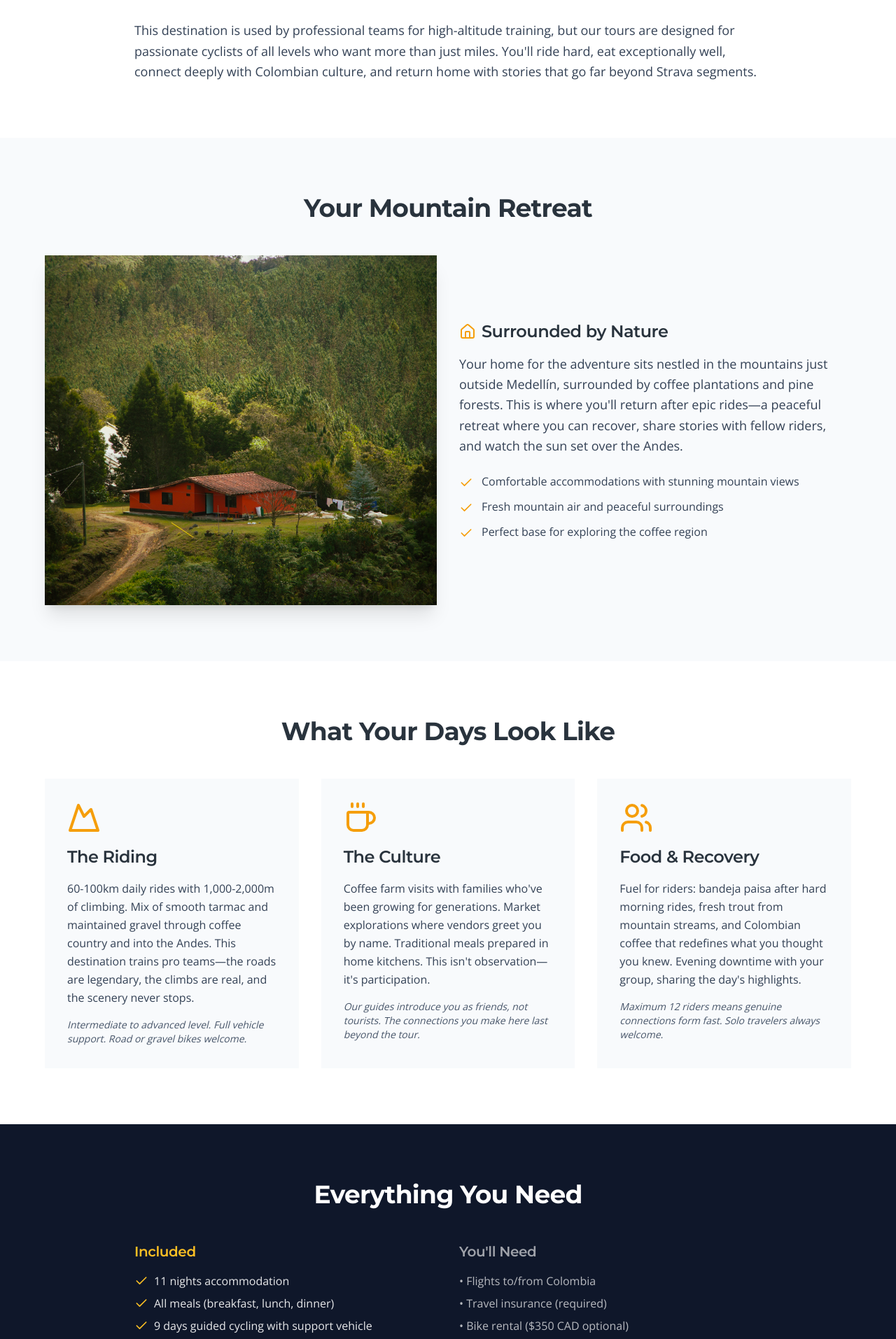
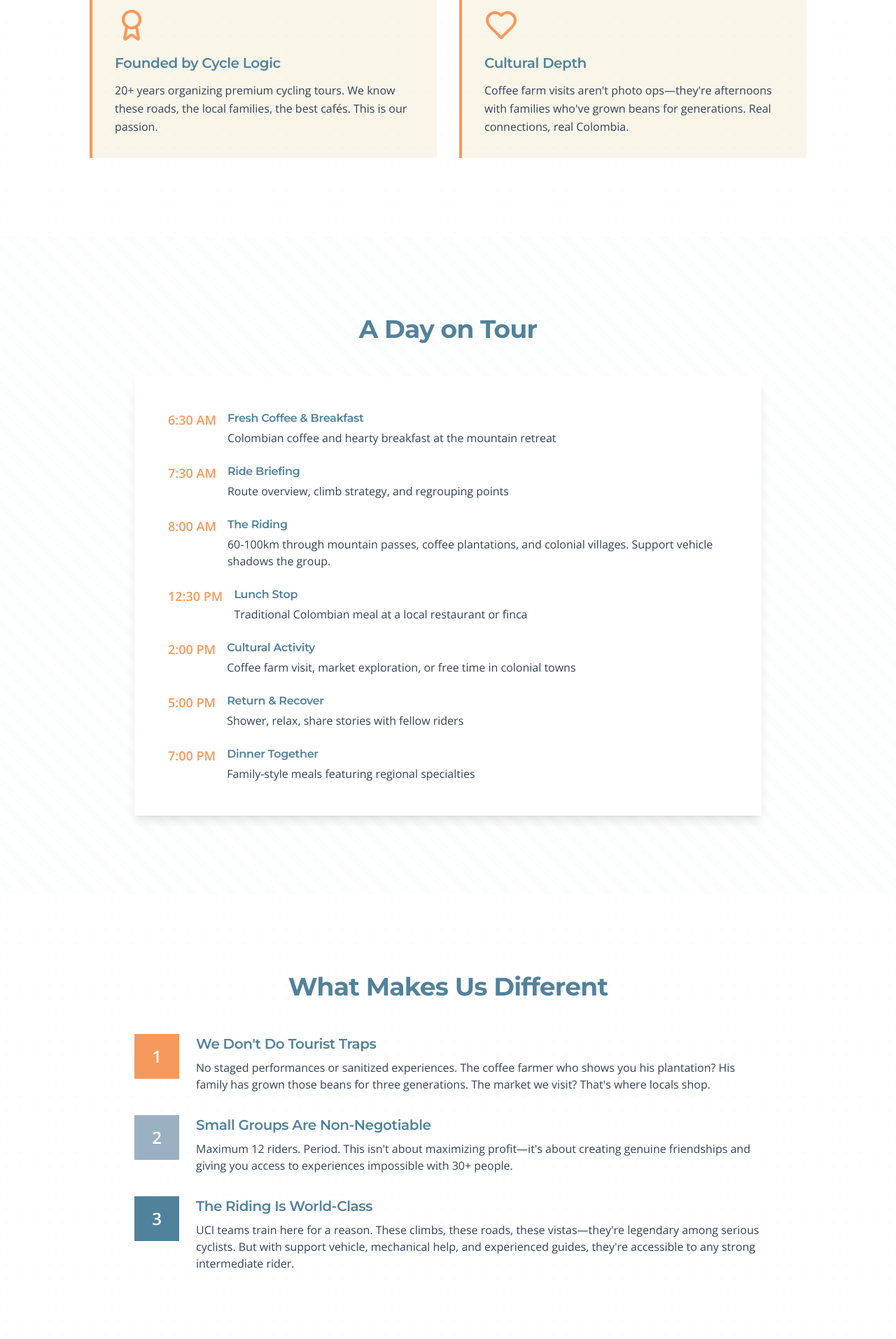
Before and after one commit to grumpy-tech/cozy-cabin-starter, a React (Vite) app: page /experience in a window 1280 px wide. Shown: the part 846-2760 px from the top of the page at 70% size. Built offline with nearby package versions, Linux system fonts and the light colour scheme; the HTML template or start-up script is replaced by a standard one.

Commit message:
Update Experience.tsx

```diff
--- a/src/pages/Experience.tsx
+++ b/src/pages/Experience.tsx
@@ -1,17 +1,65 @@
 import { Navbar } from "@/components/layout/Navbar";
 import { Footer } from "@/components/layout/Footer";
-import { Link } from "react-router-dom";
 import { Button } from "@/components/ui/button";
 import { motion } from "framer-motion";
-import { Check, Home, Coffee, Mountain, Users } from "lucide-react";
+import { useNavigate } from "react-router-dom";
+import { Mountain, Users, Award, Heart } from "lucide-react";
+import {
+  Accordion,
+  AccordionContent,
+  AccordionItem,
+  AccordionTrigger,
+} from "@/components/ui/accordion";
 
 const Experience = () => {
+  const navigate = useNavigate();
+
+  const handleBookingClick = () => {
+    navigate('/booking');
+    window.scrollTo({ top: 0, behavior: 'smooth' });
+  };
+
+  const faqs = [
+    {
+      question: "What fitness level is required?",
+      answer: "You should be comfortable riding 4-6 hours with significant climbing. If you can handle 1,500m elevation gain over 80km back home, you're ready. Support vehicle available for breaks. This is for experienced cyclists."
+    },
+    {
+      question: "Do I need to bring my own bike?",
+      answer: "We offer premium rentals ($350 CAD), or bring your own. Either way, we handle airport transfers and our mechanics keep everything running perfectly."
+    },
+    {
+      question: "What if I'm traveling solo?",
+      answer: "Most riders come solo and leave with lifelong cycling friends. Private room option available (+$800 CAD) or share with fellow riders."
+    },
+    {
+      question: "What about dietary restrictions?",
+      answer: "We accommodate vegetarian, vegan, gluten-free, and other dietary needs. Colombian cuisine is naturally diverse and adaptable."
+    },
+    {
+      question: "How technical are the gravel sections?",
+      answer: "Maintained roads, not singletrack. If you're comfortable on dirt roads and moderate washboard, you're fine. Road bikes with 28mm+ tires work well."
+    },
+    {
+      question: "What's the weather like in January-February?",
+      answer: "Peak dry season with daytime temps 18-28°C (65-80°F). Mornings cool, afternoons warm. We ride through multiple climate zones daily. Rain is rare."
+    },
+    {
+      question: "Is travel insurance required?",
+      answer: "Yes, comprehensive coverage including trip cancellation, medical expenses, and emergency evacuation. We recommend World Nomads or similar covering 'adventure sports.'"
+    },
+    {
+      question: "Can I extend my stay in Colombia?",
+      answer: "Absolutely. We can recommend extra days in Medellín or Cartagena. Many riders add a few days to explore independently."
+    }
+  ];
+
   return (
     <main className="min-h-screen pt-20">
       <Navbar />
 
-      {/* Hero Section */}
-      <section className="relative py-20 bg-gradient-to-b from-slate-800 to-slate-900">
+      {/* Hero */}
+      <section className="relative py-16 bg-gradient-to-b from-[#51829B] to-[#9BB0C1]">
         <div className="container mx-auto px-4">
           <motion.div
             initial={{ opacity: 0, y: 20 }}
@@ -19,76 +67,121 @@ const Experience = () => {
             transition={{ duration: 0.6 }}
             className="max-w-4xl mx-auto text-center"
           >
-            <h1 className="font-heading text-4xl md:text-5xl lg:text-6xl font-bold mb-6 text-white">
-              The Complete Colombia Adventure
+            <h1 className="font-heading text-4xl md:text-6xl font-bold mb-6 text-white">
+              The Complete Experience
             </h1>
             <p className="text-lg md:text-xl text-white/90">
-              World-class cycling • Authentic culture • Stunning landscapes • Exceptional food
+              More than just cycling—this is cultural immersion, culinary adventure,
+              and the friendships that form when riders share 11 days in the Andes
             </p>
           </motion.div>
         </div>
       </section>
 
-      {/* What Makes This Special - REFRAMED */}
-      <section className="py-16 md:py-20 bg-white">
+      {/* Why Choose This Tour */}
+      <section className="py-20 md:py-28 bg-white texture-dots">
         <div className="container mx-auto px-4">
-          <div className="max-w-4xl mx-auto">
-            <h2 className="font-heading text-3xl md:text-4xl font-bold mb-8 text-center">
-              An Adventure That Goes Beyond the Bike
+          <h2 className="font-heading text-3xl md:text-4xl font-bold mb-12 text-center text-[#51829B]">
+            Why Choose This Tour
           </h2>
-            <div className="prose prose-lg max-w-none text-slate-700">
-              <p className="text-lg leading-relaxed mb-6">
-                This isn't just a cycling tour—it's a complete Colombian experience where exceptional riding is your gateway to authentic cultural immersion. Yes, you'll tackle legendary climbs through the Andes and flow through coffee country on perfectly maintained gravel. But between those unforgettable rides, you'll also share meals with local families, learn coffee roasting from third-generation farmers, and explore colonial towns where the rhythm of life hasn't changed in centuries.
-              </p>
-              <p className="text-lg leading-relaxed mb-6">
-                Founded and operated by Cycle Logic, we're riders who fell in love with Colombia and built relationships here over years. We don't just know the roads—we know the farmers who grow coffee on the hillsides you'll ride past, the mechanics who keep our bikes running, and the families who welcome us (and you) into their homes.
-              </p>
-              <p className="text-lg leading-relaxed">
-                This destination is used by professional teams for high-altitude training, but our tours are designed for passionate cyclists of all levels who want more than just miles. You'll ride hard, eat exceptionally well, connect deeply with Colombian culture, and return home with stories that go far beyond Strava segments.
-              </p>
-            </div>
+          <div className="grid md:grid-cols-2 gap-8 max-w-5xl mx-auto">
+            {[
+              {
+                icon: Mountain,
+                title: "Pro-Level Roads",
+                desc: "These aren't tourist routes—they're where UCI teams train. Challenging climbs, technical descents, and pristine tarmac through coffee country."
+              },
+              {
+                icon: Users,
+                title: "Maximum 12 Riders",
+                desc: "Small groups mean genuine connections. You're not a number in a peloton—you're part of a cycling family for 11 days."
+              },
+              {
+                icon: Award,
+                title: "Founded by Cycle Logic",
+                desc: "20+ years organizing premium cycling tours. We know these roads, the local families, the best cafés. This is our passion."
+              },
+              {
+                icon: Heart,
+                title: "Cultural Depth",
+                desc: "Coffee farm visits aren't photo ops—they're afternoons with families who've grown beans for generations. Real connections, real Colombia."
+              }
+            ].map((item, i) => (
+              <motion.div
+                key={i}
+                initial={{ opacity: 0, y: 20 }}
+                whileInView={{ opacity: 1, y: 0 }}
+                transition={{ duration: 0.6, delay: i * 0.1 }}
+                viewport={{ once: true }}
+                className="bg-[#EADFB4]/30 p-8 border-l-4 border-[#F6995C] hover:shadow-lg transition-shadow"
+              >
+                <item.icon className="h-12 w-12 text-[#F6995C] mb-4" />
+                <h3 className="font-heading text-xl font-semibold mb-3 text-[#51829B]">
+                  {item.title}
+                </h3>
+                <p className="text-slate-700 leading-relaxed">{item.desc}</p>
+              </motion.div>
+            ))}
           </div>
         </div>
       </section>
 
-      {/* Your Home Base - NEW SECTION with property photo */}
-      <section className="py-16 md:py-20 bg-slate-50">
+      {/* A Day on Tour */}
+      <section className="py-20 md:py-28 bg-gradient-to-br from-[#EADFB4] to-[#d4c89f] texture-subtle">
         <div className="container mx-auto px-4">
-          <div className="max-w-6xl mx-auto">
-            <h2 className="font-heading text-3xl md:text-4xl font-bold mb-12 text-center">
-              Your Mountain Retreat
+          <div className="max-w-4xl mx-auto">
+            <h2 className="font-heading text-3xl md:text-4xl font-bold mb-12 text-center text-[#51829B]">
+              A Day on Tour
             </h2>
-            <div className="grid md:grid-cols-2 gap-8 items-center">
-              {/* Property Photo */}
-              <div className="relative h-[400px] md:h-[500px] rounded-lg overflow-hidden shadow-xl">
-                <img
-                  src="/property.jpg"
-                  alt="Your accommodation in the Colombian mountains"
-                  className="w-full h-full object-cover"
-                />
+            <div className="bg-white p-8 md:p-12 shadow-lg">
+              <div className="space-y-6">
+                <div className="flex gap-4">
+                  <div className="text-[#F6995C] font-bold text-lg flex-shrink-0">6:30 AM</div>
+                  <div>
+                    <h4 className="font-semibold text-[#51829B] mb-1">Fresh Coffee & Breakfast</h4>
+                    <p className="text-slate-700">Colombian coffee and hearty breakfast at the mountain retreat</p>
                   </div>
-
-              {/* Description */}
+                </div>
+                <div className="flex gap-4">
+                  <div className="text-[#F6995C] font-bold text-lg flex-shrink-0">7:30 AM</div>
                   <div>
-                <div className="flex items-center gap-2 mb-4">
-                  <Home className="h-6 w-6 text-amber-500" />
-                  <h3 className="font-heading text-2xl font-semibold">Surrounded by Nature</h3>
+                    <h4 className="font-semibold text-[#51829B] mb-1">Ride Briefing</h4>
+                    <p className="text-slate-700">Route overview, climb strategy, and regrouping points</p>
                   </div>
-                <p className="text-lg text-slate-700 mb-6 leading-relaxed">
-                  Your home for the adventure sits nestled in the mountains just outside Medellín, surrounded by coffee plantations and pine forests. This is where you'll return after epic rides—a peaceful retreat where you can recover, share stories with fellow riders, and watch the sun set over the Andes.
-                </p>
-                <div className="space-y-3">
-                  <div className="flex items-start gap-3">
-                    <Check className="h-5 w-5 text-amber-500 flex-shrink-0 mt-1" />
-                    <span className="text-slate-700">Comfortable accommodations with stunning mountain views</span>
                 </div>
-                  <div className="flex items-start gap-3">
-                    <Check className="h-5 w-5 text-amber-500 flex-shrink-0 mt-1" />
-                    <span className="text-slate-700">Fresh mountain air and peaceful surroundings</span>
+                <div className="flex gap-4">
+                  <div className="text-[#F6995C] font-bold text-lg flex-shrink-0">8:00 AM</div>
+                  <div>
+                    <h4 className="font-semibold text-[#51829B] mb-1">The Riding</h4>
+                    <p className="text-slate-700">60-100km through mountain passes, coffee plantations, and colonial villages. Support vehicle shadows the group.</p>
                   </div>
-                  <div className="flex items-start gap-3">
-                    <Check className="h-5 w-5 text-amber-500 flex-shrink-0 mt-1" />
-                    <span className="text-slate-700">Perfect base for exploring the coffee region</span>
+                </div>
+                <div className="flex gap-4">
+                  <div className="text-[#F6995C] font-bold text-lg flex-shrink-0">12:30 PM</div>
+                  <div>
+                    <h4 className="font-semibold text-[#51829B] mb-1">Lunch Stop</h4>
+                    <p className="text-slate-700">Traditional Colombian meal at a local restaurant or finca</p>
+                  </div>
+                </div>
+                <div className="flex gap-4">
+                  <div className="text-[#F6995C] font-bold text-lg flex-shrink-0">2:00 PM</div>
+                  <div>
+                    <h4 className="font-semibold text-[#51829B] mb-1">Cultural Activity</h4>
+                    <p className="text-slate-700">Coffee farm visit, market exploration, or free time in colonial towns</p>
+                  </div>
+                </div>
+                <div className="flex gap-4">
+                  <div className="text-[#F6995C] font-bold text-lg flex-shrink-0">5:00 PM</div>
+                  <div>
+                    <h4 className="font-semibold text-[#51829B] mb-1">Return & Recover</h4>
+                    <p className="text-slate-700">Shower, relax, share stories with fellow riders</p>
+                  </div>
+                </div>
+                <div className="flex gap-4">
+                  <div className="text-[#F6995C] font-bold text-lg flex-shrink-0">7:00 PM</div>
+                  <div>
+                    <h4 className="font-semibold text-[#51829B] mb-1">Dinner Together</h4>
+                    <p className="text-slate-700">Family-style meals featuring regional specialties</p>
                   </div>
                 </div>
               </div>
@@ -97,101 +190,109 @@ const Experience = () => {
         </div>
       </section>
 
-      {/* The Adventure Components - 3-column grid */}
-      <section className="py-16 md:py-20 bg-white">
+      {/* What Makes Us Different */}
+      <section className="py-20 md:py-28 bg-white texture-dots">
         <div className="container mx-auto px-4">
-          <h2 className="font-heading text-3xl md:text-4xl font-bold mb-12 text-center">
-            What Your Days Look Like
+          <div className="max-w-4xl mx-auto">
+            <h2 className="font-heading text-3xl md:text-4xl font-bold mb-12 text-center text-[#51829B]">
+              What Makes Us Different
             </h2>
-          <div className="grid md:grid-cols-3 gap-8 max-w-6xl mx-auto">
-            {/* The Riding */}
-            <div className="bg-slate-50 rounded-lg p-8">
-              <Mountain className="h-12 w-12 text-amber-500 mb-4" />
-              <h3 className="font-heading text-2xl font-semibold mb-4">The Riding</h3>
-              <p className="text-slate-700 leading-relaxed mb-4">
-                60-100km daily rides with 1,000-2,000m of climbing. Mix of smooth tarmac and maintained gravel through coffee country and into the Andes. This destination trains pro teams—the roads are legendary, the climbs are real, and the scenery never stops.
-              </p>
-              <p className="text-sm text-slate-600 italic">
-                Intermediate to advanced level. Full vehicle support. Road or gravel bikes welcome.
-              </p>
+            <div className="space-y-8">
+              <div className="flex gap-6 items-start">
+                <div className="w-16 h-16 bg-[#F6995C] text-white flex items-center justify-center font-bold text-2xl flex-shrink-0">
+                  1
                 </div>
-
-            {/* The Culture */}
-            <div className="bg-slate-50 rounded-lg p-8">
-              <Coffee className="h-12 w-12 text-amber-500 mb-4" />
-              <h3 className="font-heading text-2xl font-semibold mb-4">The Culture</h3>
-              <p className="text-slate-700 leading-relaxed mb-4">
-                Coffee farm visits with families who've been growing for generations. Market explorations where vendors greet you by name. Traditional meals prepared in home kitchens. This isn't observation—it's participation.
-              </p>
-              <p className="text-sm text-slate-600 italic">
-                Our guides introduce you as friends, not tourists. The connections you make here last beyond the tour.
-              </p>
-            </div>
-
-            {/* The Food & Rest */}
-            <div className="bg-slate-50 rounded-lg p-8">
-              <Users className="h-12 w-12 text-amber-500 mb-4" />
-              <h3 className="font-heading text-2xl font-semibold mb-4">Food & Recovery</h3>
-              <p className="text-slate-700 leading-relaxed mb-4">
-                Fuel for riders: bandeja paisa after hard morning rides, fresh trout from mountain streams, and Colombian coffee that redefines what you thought you knew. Evening downtime with your group, sharing the day's highlights.
-              </p>
-              <p className="text-sm text-slate-600 italic">
-                Maximum 12 riders means genuine connections form fast. Solo travelers always welcome.
+                <div>
+                  <h3 className="font-heading text-xl font-semibold mb-2 text-[#51829B]">
+                    We Don't Do Tourist Traps
+                  </h3>
+                  <p className="text-slate-700">
+                    No staged performances or sanitized experiences. The coffee farmer who shows you his plantation?
+                    His family has grown those beans for three generations. The market we visit? That's where locals shop.
                   </p>
                 </div>
               </div>
-        </div>
-      </section>
-
-      {/* What's Included - Simplified */}
-      <section className="py-16 md:py-20 bg-slate-900 text-white">
-        <div className="container mx-auto px-4">
-          <div className="max-w-4xl mx-auto">
-            <h2 className="font-heading text-3xl md:text-4xl font-bold mb-12 text-center">
-              Everything You Need
-            </h2>
-            <div className="grid md:grid-cols-2 gap-8">
-              <div>
-                <h3 className="font-heading text-xl font-semibold mb-4 text-amber-400">Included</h3>
-                <ul className="space-y-2 text-white/90">
-                  <li className="flex items-start gap-2"><Check className="h-5 w-5 text-amber-400 flex-shrink-0 mt-0.5" /><span>11 nights accommodation</span></li>
-                  <li className="flex items-start gap-2"><Check className="h-5 w-5 text-amber-400 flex-shrink-0 mt-0.5" /><span>All meals (breakfast, lunch, dinner)</span></li>
-                  <li className="flex items-start gap-2"><Check className="h-5 w-5 text-amber-400 flex-shrink-0 mt-0.5" /><span>9 days guided cycling with support vehicle</span></li>
-                  <li className="flex items-start gap-2"><Check className="h-5 w-5 text-amber-400 flex-shrink-0 mt-0.5" /><span>All tours and cultural activities</span></li>
-                  <li className="flex items-start gap-2"><Check className="h-5 w-5 text-amber-400 flex-shrink-0 mt-0.5" /><span>Airport transfers from Medellín</span></li>
-                  <li className="flex items-start gap-2"><Check className="h-5 w-5 text-amber-400 flex-shrink-0 mt-0.5" /><span>Expert guides and mechanical support</span></li>
-                </ul>
+              <div className="flex gap-6 items-start">
+                <div className="w-16 h-16 bg-[#9BB0C1] text-white flex items-center justify-center font-bold text-2xl flex-shrink-0">
+                  2
                 </div>
                 <div>
-                <h3 className="font-heading text-xl font-semibold mb-4 text-white/60">You'll Need</h3>
-                <ul className="space-y-2 text-white/70">
-                  <li>• Flights to/from Colombia</li>
-                  <li>• Travel insurance (required)</li>
-                  <li>• Bike rental ($350 CAD optional)</li>
-                  <li>• Personal expenses</li>
-                </ul>
+                  <h3 className="font-heading text-xl font-semibold mb-2 text-[#51829B]">
+                    Small Groups Are Non-Negotiable
+                  </h3>
+                  <p className="text-slate-700">
+                    Maximum 12 riders. Period. This isn't about maximizing profit—it's about creating genuine friendships
+                    and giving you access to experiences impossible with 30+ people.
+                  </p>
+                </div>
+              </div>
+              <div className="flex gap-6 items-start">
+                <div className="w-16 h-16 bg-[#51829B] text-white flex items-center justify-center font-bold text-2xl flex-shrink-0">
+                  3
+                </div>
+                <div>
+                  <h3 className="font-heading text-xl font-semibold mb-2 text-[#51829B]">
+                    The Riding Is World-Class
+                  </h3>
+                  <p className="text-slate-700">
+                    UCI teams train here for a reason. These climbs, these roads, these vistas—they're legendary among
+                    serious cyclists. But with support vehicle, mechanical help, and experienced guides, they're accessible
+                    to any strong intermediate rider.
+                  </p>
+                </div>
               </div>
             </div>
           </div>
         </div>
       </section>
 
+      {/* FAQs - MOVED FROM BOOKING PAGE */}
+      <section className="py-20 md:py-28 bg-[#EADFB4] texture-subtle">
+        <div className="container mx-auto px-4">
+          <div className="max-w-3xl mx-auto">
+            <h2 className="font-heading text-3xl md:text-4xl font-bold mb-12 text-center text-[#51829B]">
+              Frequently Asked Questions
+            </h2>
+            <Accordion type="single" collapsible className="w-full space-y-4">
+              {faqs.map((faq, index) => (
+                <AccordionItem
+                  key={index}
+                  value={`item-${index}`}
+                  className="bg-white border border-[#9BB0C1] px-6 shadow-sm hover:shadow-md transition-shadow"
+                >
+                  <AccordionTrigger className="text-left hover:no-underline">
+                    <span className="font-semibold text-[#51829B]">{faq.question}</span>
+                  </AccordionTrigger>
+                  <AccordionContent className="text-slate-700 leading-relaxed">
+                    {faq.answer}
+                  </AccordionContent>
+                </AccordionItem>
+              ))}
+            </Accordion>
+          </div>
+        </div>
+      </section>
+
       {/* CTA */}
-      <section className="py-16 md:py-20 bg-white">
-        <div className="container mx-auto px-4">
+      <section className="py-20 md:py-28 bg-[#51829B] text-white texture-grid relative overflow-hidden">
+        <div className="absolute top-0 right-0 w-64 h-64 bg-[#F6995C] opacity-5 rounded-full blur-3xl"></div>
+        <div className="absolute bottom-0 left-0 w-96 h-96 bg-[#9BB0C1] opacity-5 rounded-full blur-3xl"></div>
+
+        <div className="container mx-auto px-4 relative z-10">
           <div className="max-w-3xl mx-auto text-center">
             <h2 className="font-heading text-3xl md:text-4xl font-bold mb-6">
-              Ready for the Complete Colombian Experience?
+              Ready to Experience Colombia?
             </h2>
-            <p className="text-lg text-slate-700 mb-8">
+            <p className="text-lg text-white/90 mb-8">
               Three departures in January-February 2025. Limited to 12 riders per tour.
-              $5,600 CAD includes everything listed above.
             </p>
-            <Link to="/booking">
-              <Button size="lg" className="bg-amber-500 hover:bg-amber-600 text-white text-lg px-8 py-6">
+            <Button
+              onClick={handleBookingClick}
+              size="lg"
+              className="bg-[#F6995C] hover:bg-[#e88849] text-white text-lg px-10 py-7 rounded-none shadow-2xl hover:shadow-[#F6995C]/50 transition-all duration-300 transform hover:scale-105"
+            >
               View Dates & Book Your Spot
             </Button>
-            </Link>
           </div>
         </div>
       </section>
```
Lines whose indentation alone changed are shown as unchanged.
